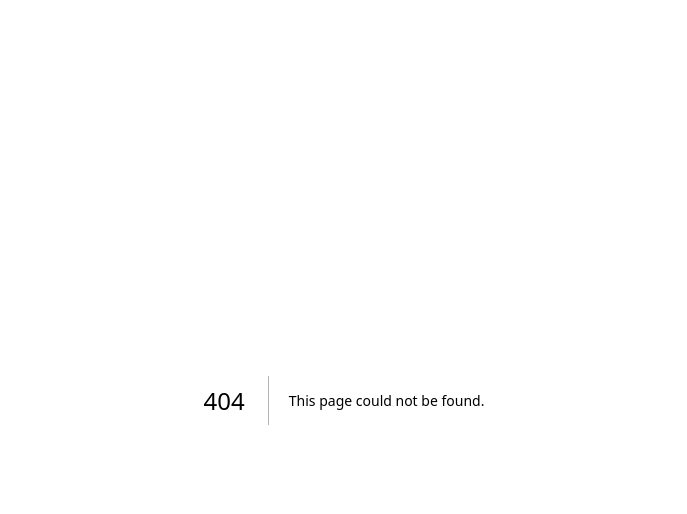
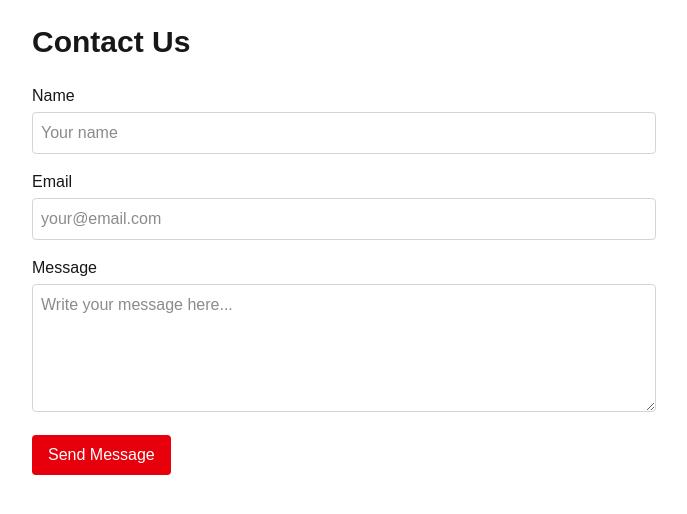
Before and after one commit to Emadedin1/allpacstore, a Next.js app in the folder frontend/: page /contact in a window 1280 px wide. Before the commit this address had no page. Shown: the top 514 px of the page, without its empty margins (296-983 px from the left). Built offline with nearby package versions, Linux system fonts and the light colour scheme.

Commit message:
Add Contact Page with styled form

```diff
--- /dev/null
+++ b/frontend/src/app/contact/page.jsx
@@ -0,0 +1,53 @@
+// src/app/contact/page.jsx
+
+export default function ContactPage() {
+  return (
+    <div className="p-6 max-w-2xl mx-auto">
+      <h1 className="text-3xl font-bold mb-6">Contact Us</h1>
+
+      <form className="space-y-4">
+        <div>
+          <label htmlFor="name" className="block font-medium mb-1">
+            Name
+          </label>
+          <input
+            type="text"
+            id="name"
+            className="w-full border border-gray-300 p-2 rounded"
+            placeholder="Your name"
+          />
+        </div>
+
+        <div>
+          <label htmlFor="email" className="block font-medium mb-1">
+            Email
+          </label>
+          <input
+            type="email"
+            id="email"
+            className="w-full border border-gray-300 p-2 rounded"
+            placeholder="your@email.com"
+          />
+        </div>
+
+        <div>
+          <label htmlFor="message" className="block font-medium mb-1">
+            Message
+          </label>
+          <textarea
+            id="message"
+            className="w-full border border-gray-300 p-2 rounded h-32"
+            placeholder="Write your message here..."
+          ></textarea>
+        </div>
+
+        <button
+          type="submit"
+          className="bg-red-600 text-white px-4 py-2 rounded hover:bg-red-700"
+        >
+          Send Message
+        </button>
+      </form>
+    </div>
+  );
+}
```
